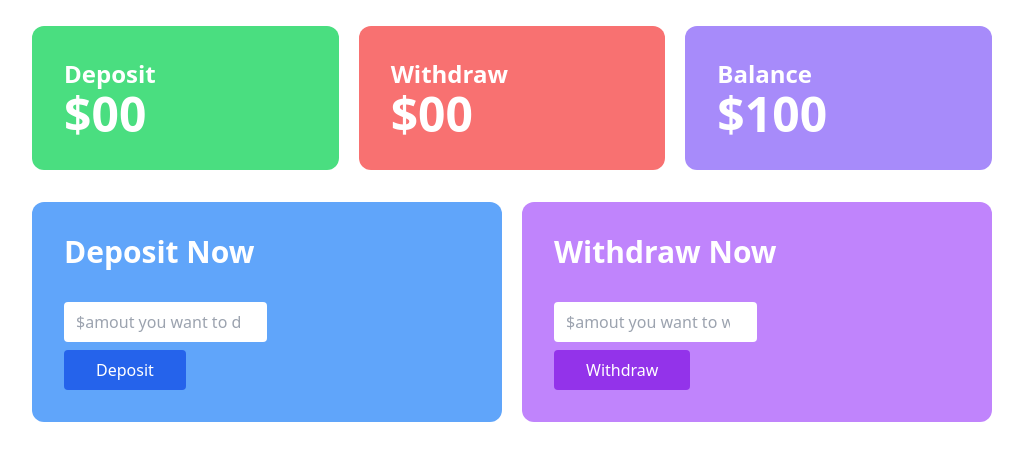
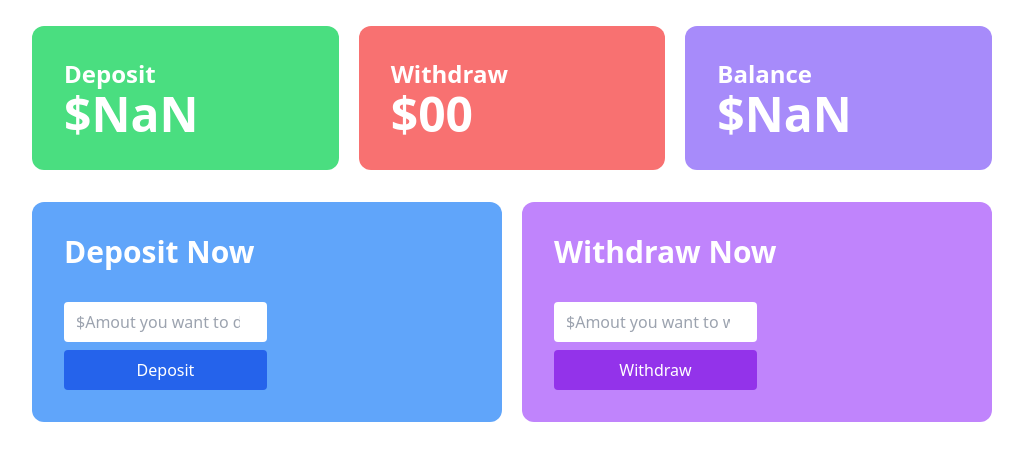
Before and after one commit to mehu-hub/daddy-bank, a plain HTML site: page bank.html in a window 1280 px wide. Both pictures are taken after a click on the button "Deposit". Shown: the part 69-530 px from the top of the page, without its empty margins (128-1151 px from the left). Drawn offline with nearby package versions, Linux system fonts and the light colour scheme.

Commit message:
Deposit Functional

```diff
--- a/bank.html
+++ b/bank.html
@@ -22,31 +22,34 @@
             <div class="grid grid-cols-1 md:grid-cols-3 w-9/12 mx-auto mt-8 gap-5 text-white">
                 <div class="bg-green-400 p-8 rounded-xl">
                     <p class="text-2xl font-semibold">Deposit</p>
-                    <p class="text-5xl font-semibold">$00</p>
+                    <p class="text-5xl font-semibold">$<span id="deposit-total">00</span></p>
                 </div>
                 <div class="bg-red-400 p-8 rounded-xl">
                     <p class="text-2xl font-semibold">Withdraw</p>
-                    <p class="text-5xl font-semibold">$00</p>
+                    <p class="text-5xl font-semibold">$<span>00</span></p>
                 </div>
                 <div class="bg-violet-400 p-8 rounded-xl">
                     <p class="text-2xl font-semibold">Balance</p>
-                    <p class="text-5xl font-semibold">$100</p>
+                    <p class="text-5xl font-semibold">$<span id="balance-total">100</span></p>
                 </div>
             </div>
             <div class="grid grid-cols-1 md:grid-cols-2 w-9/12 mx-auto mt-8 gap-5 text-white">
                 <div class="bg-blue-400 p-8 rounded-xl">
                     <p class="text-3xl font-semibold">Deposit Now</p>
-                    <input class="block mt-8 outline-none text-black py-2 w-6/12 p-3 rounded" placeholder="$amout you want to deposit" type="number">
-                    <button class="bg-blue-600 hover:bg-green-400 mt-2 rounded py-2 px-8">Deposit</button>
+                    <input id="deposit-input" class="block mt-8 outline-none text-black py-2 w-full md:w-6/12 p-3 rounded" placeholder="$Amout you want to deposit" type="number">
+                    <button id="btn-deposit" class="bg-blue-600 hover:bg-green-400 mt-2 w-full md:w-2/4 rounded py-2 px-8">Deposit</button>
                 </div>
                 <div class="bg-purple-400 p-8 rounded-xl">
                     <p class="text-3xl font-semibold">Withdraw Now</p>
-                    <input class="block mt-8 outline-none text-black py-2 w-6/12 p-3 rounded" placeholder="$amout you want to withdraw" type="number">
-                    <button class="bg-purple-600 hover:bg-red-400 mt-2 rounded py-2 px-8">Withdraw</button>
+                    <input id="withdraw-input" class="block mt-8 outline-none text-black py-2 w-full md:w-6/12 p-3 rounded" placeholder="$Amout you want to withdraw" type="number">
+                    <button id="btn-withdraw" class="bg-purple-600 hover:bg-red-400 mt-2 w-full md:w-2/4 rounded py-2 px-8">Withdraw</button>
                 </div>
             </div>
         </section>
     </main>
+
+
+    <script src="js/deposit.js"></script>
 </body>
 
 </html>
--- /dev/null
+++ b/js/deposit.js
@@ -0,0 +1,22 @@
+document.getElementById('btn-deposit').addEventListener('click', function(){
+    const depositInput = document.getElementById('deposit-input')
+    const newDepositAmountString = depositInput.value;
+
+    const newDepositAmount = parseFloat(newDepositAmountString)
+    const depositTotalElement = document.getElementById('deposit-total');
+
+    const prevDepositTotalstring = depositTotalElement.innerText;
+    const prevDepositTotal = parseFloat(prevDepositTotalstring)
+
+    const currentDepositTotal = prevDepositTotal + newDepositAmount;
+    depositTotalElement.innerText = currentDepositTotal;
+    //---------------------------------------------
+    const balanceTotalElement = document.getElementById('balance-total');
+    const prevBalanceTotalString = balanceTotalElement.innerText;
+    const prevBalanceTotal = parseFloat(prevBalanceTotalString);
+
+    const currentBalanaceTotal = prevBalanceTotal + newDepositAmount;
+    balanceTotalElement.innerText = currentBalanaceTotal;
+
+    depositInput.value = '';
+})
```
